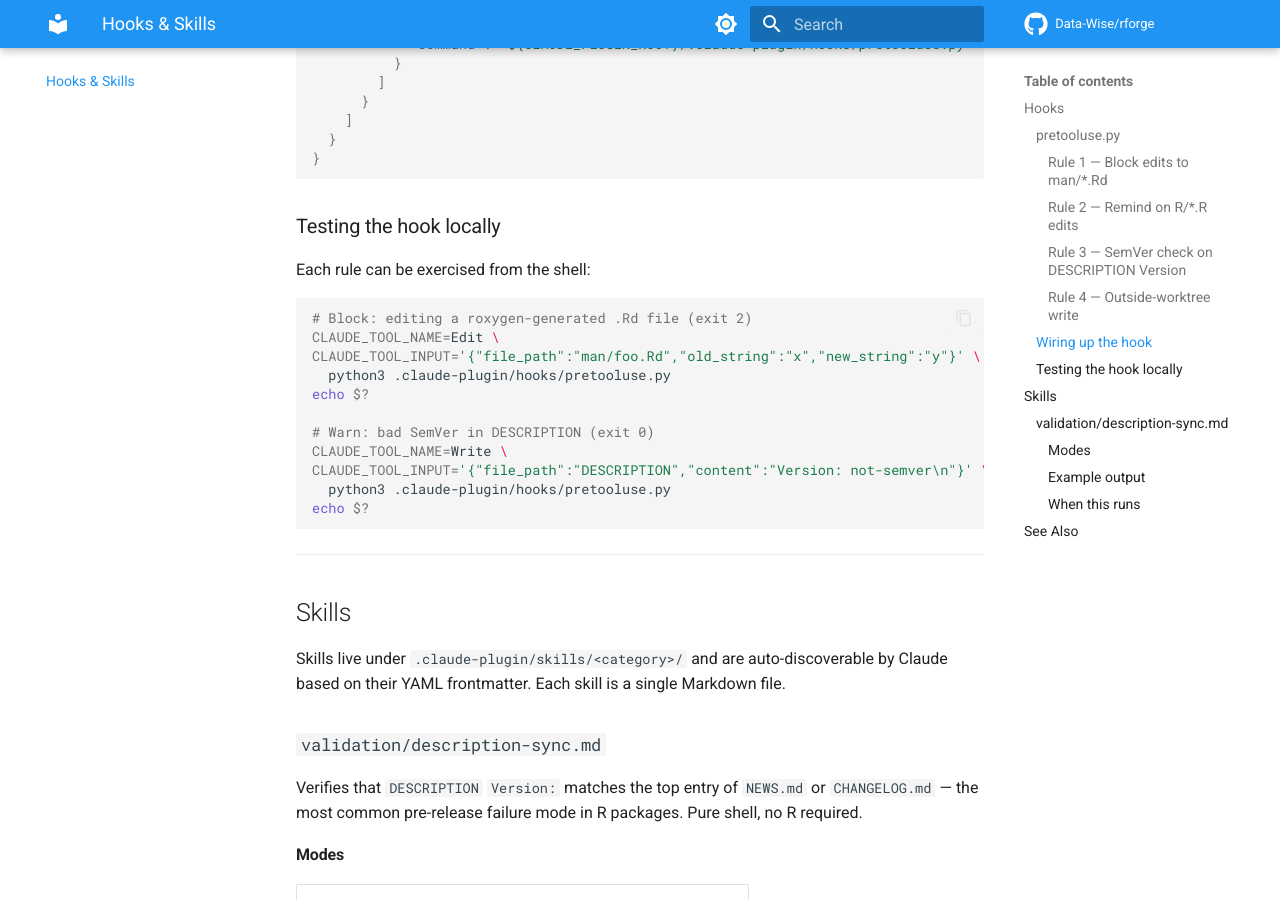
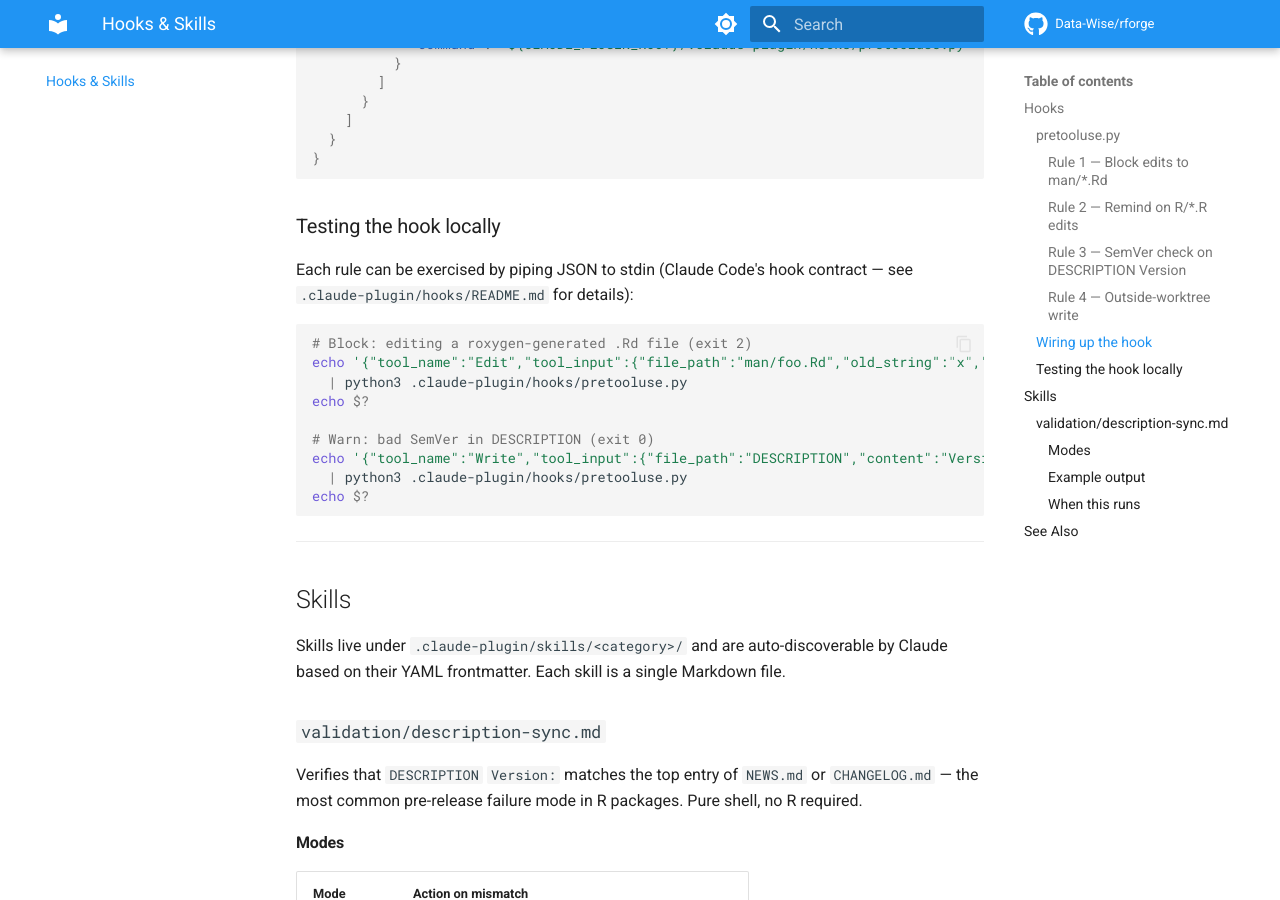
Before and after one commit to Data-Wise/rforge, an MkDocs documentation site: the page built from docs/hooks-and-skills.md, in a window 1280 px wide and 900 px high, scrolled down 2426 px. Built offline with MkDocs 1.6.1 and Material for MkDocs 9.7.7, drawn with Linux system fonts in a browser that asks for light colours; comment, search, counter and statistics services are not loaded.

Commit message:
fix(hook): pretooluse.py reads JSON from stdin (Claude Code's actual contract)
The hook previously read CLAUDE_TOOL_NAME and CLAUDE_TOOL_INPUT from
environment variables — a faithful port of craft's pretooluse.py. But
that contract is wrong: Claude Code passes the hook payload as JSON on
stdin (see ~/.claude/hooks/branch-guard.sh:6 for the canonical
documentation, plus version-sync-hook.sh and worktree-status-reminder.sh
which all use stdin or argv). The env-var pattern silently no-op'd in
production — every Write/Edit hit the early return because env vars
were never set.

The smoke tests in test-all.sh passed because they manually set the
env vars before invoking the script — they tested the script in
isolation, not the contract with Claude Code. Caught during PR review.

Fix:
- pretooluse.py: main() now reads json.load(sys.stdin), extracts
  tool_name and tool_input from the payload. Handles empty/garbage
  stdin gracefully (silent no-op, exit 0).
- tests/test-all.sh: all 5 hook smoke tests rewritten to pipe JSON to
  stdin. Adds 2 new contract tests (empty stdin, garbage stdin) so
  future regressions to the env-var pattern fail loudly instead of
  silently passing.
- .claude-plugin/hooks/README.md: documents the stdin contract
  explicitly with a JSON schema example, cites branch-guard.sh as the
  upstream authority, and notes the divergence from craft's broken
  env-var pattern.
- docs/hooks-and-skills.md: testing examples updated to use stdin.

Test suite: 20/20 passing (was 18; +2 contract tests).

Co-Authored-By: Claude Opus 4.7 (1M context) <noreply@anthropic.com>

````diff
--- a/docs/hooks-and-skills.md
+++ b/docs/hooks-and-skills.md
@@ -117,19 +117,18 @@ activate, add to your `~/.claude/settings.json` (or per-project
 
 ### Testing the hook locally
 
-Each rule can be exercised from the shell:
+Each rule can be exercised by piping JSON to stdin (Claude Code's hook
+contract — see `.claude-plugin/hooks/README.md` for details):
 
 ```bash
 # Block: editing a roxygen-generated .Rd file (exit 2)
-CLAUDE_TOOL_NAME=Edit \
-CLAUDE_TOOL_INPUT='{"file_path":"man/foo.Rd","old_string":"x","new_string":"y"}' \
-  python3 .claude-plugin/hooks/pretooluse.py
+echo '{"tool_name":"Edit","tool_input":{"file_path":"man/foo.Rd","old_string":"x","new_string":"y"}}' \
+  | python3 .claude-plugin/hooks/pretooluse.py
 echo $?
 
 # Warn: bad SemVer in DESCRIPTION (exit 0)
-CLAUDE_TOOL_NAME=Write \
-CLAUDE_TOOL_INPUT='{"file_path":"DESCRIPTION","content":"Version: not-semver\n"}' \
-  python3 .claude-plugin/hooks/pretooluse.py
+echo '{"tool_name":"Write","tool_input":{"file_path":"DESCRIPTION","content":"Version: not-semver\n"}}' \
+  | python3 .claude-plugin/hooks/pretooluse.py
 echo $?
 ```
 
````
Also changed, not shown: .claude-plugin/hooks/README.md (+29 -15 lines), 2 other files.
